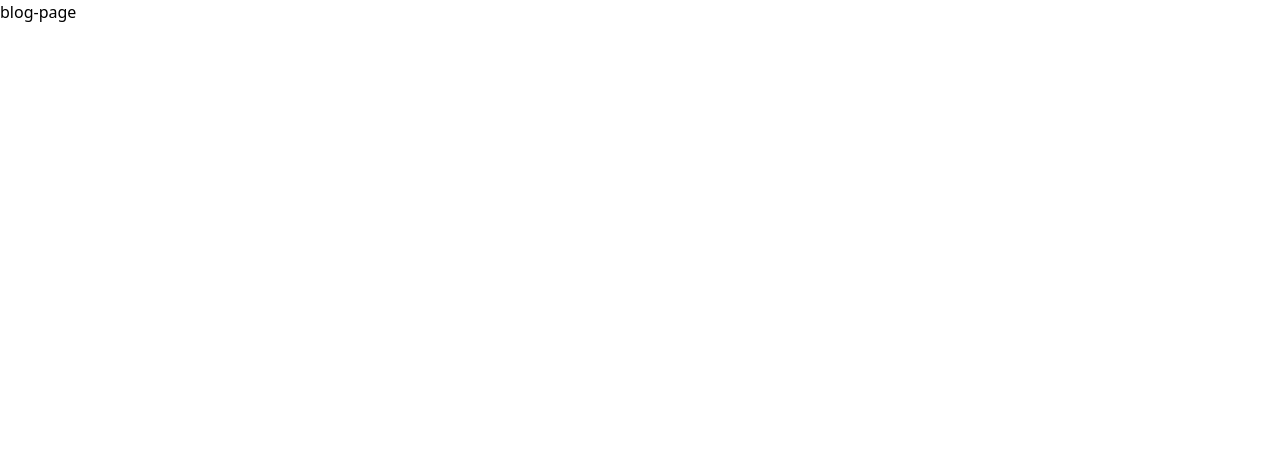
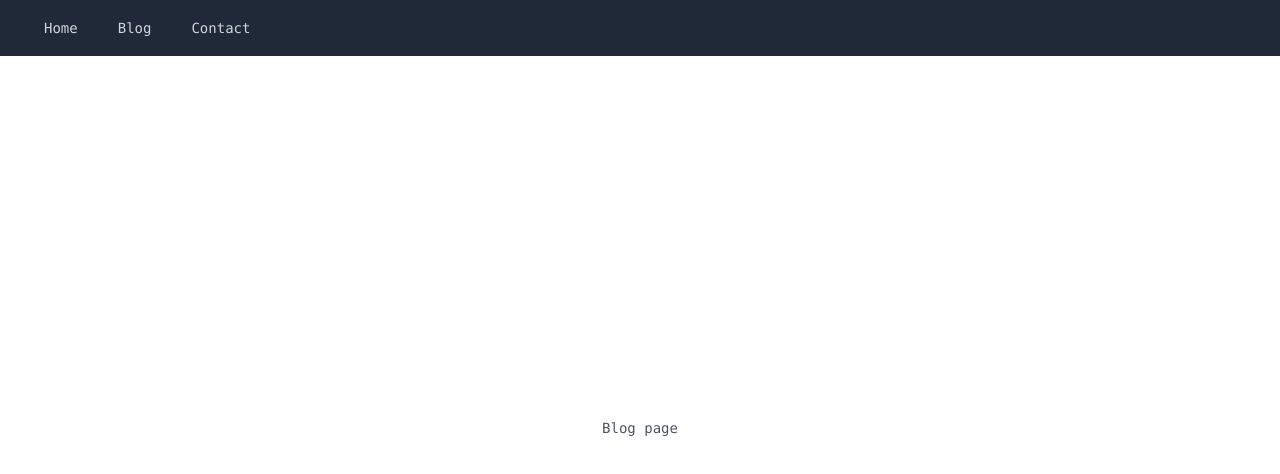
Before and after one commit to chemitaro/nextjs_hp, a Next.js app: page /blog-page in a window 1280 px wide. Shown: the top 474 px of the page. Built offline with nearby package versions, Linux system fonts and the light colour scheme.

Commit message:
Add Layout component to blog-page.js

```diff
--- a/pages/blog-page.js
+++ b/pages/blog-page.js
@@ -1,6 +1,8 @@
+import Layout from "../components/Layout";
+
 const Blog = () => {
   return (
-    <div>blog-page</div>
+    <Layout title="Blog">Blog page</Layout>
   )
 };
 
```
